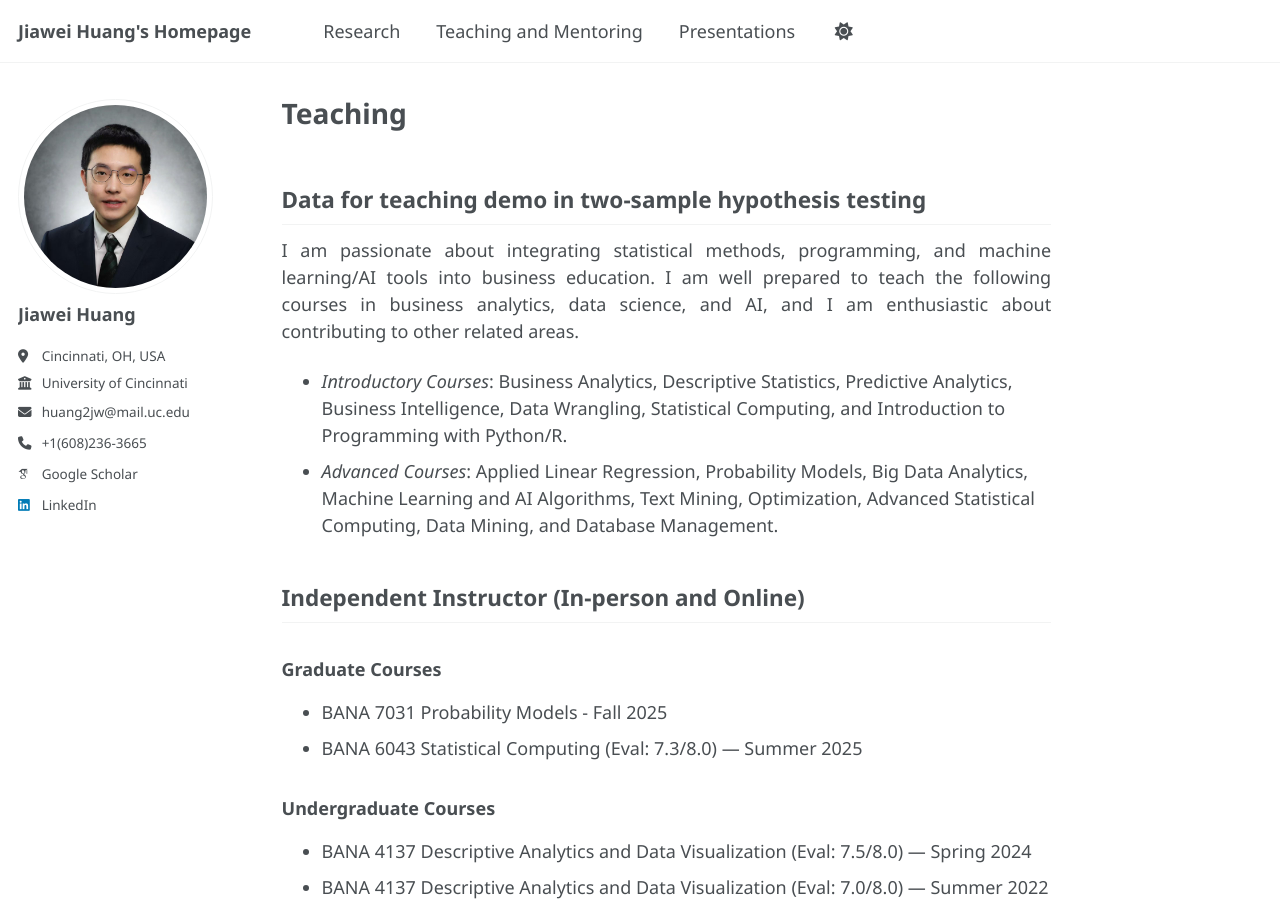
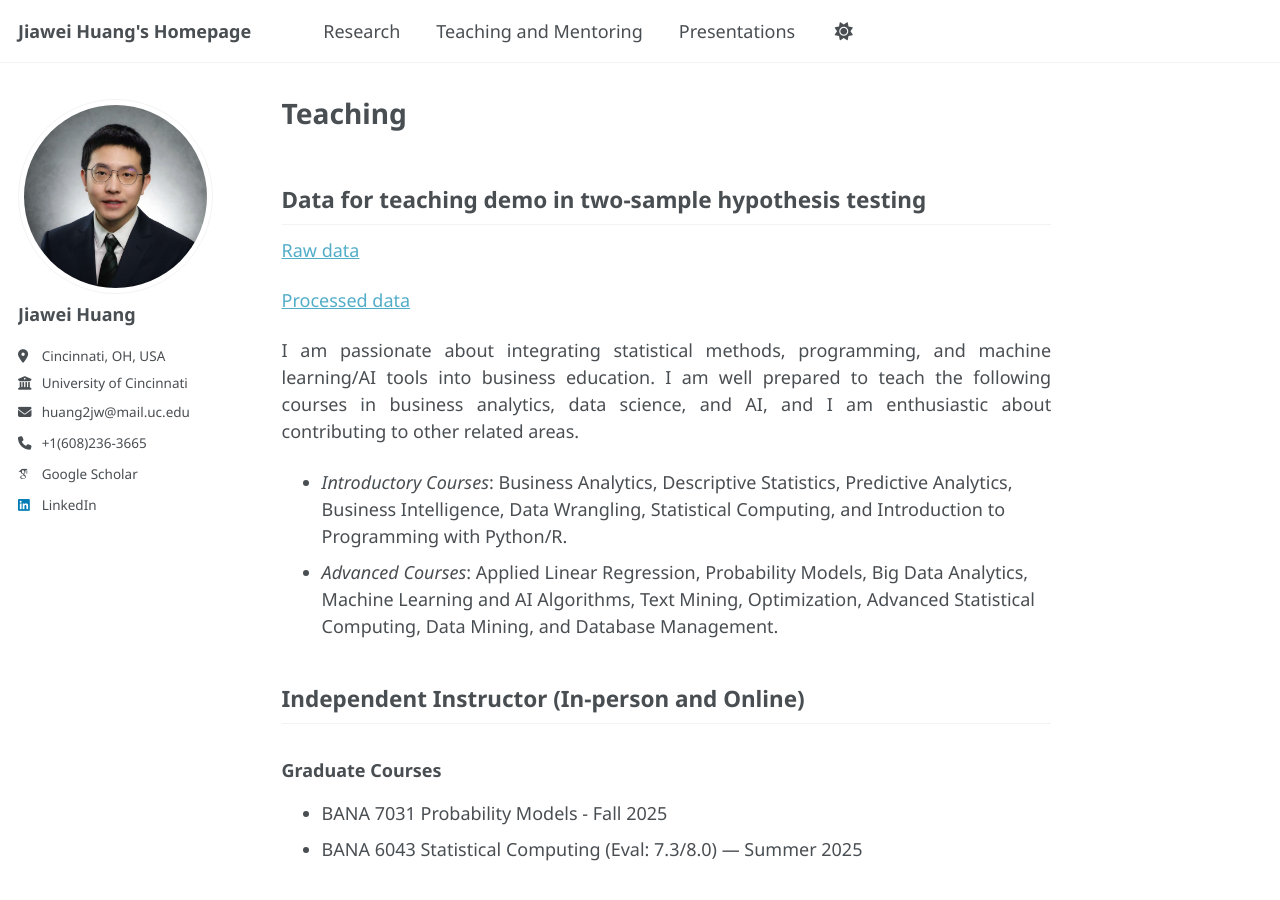
Before and after one commit to Jiawei98/Jiawei98.github.io, a Jekyll site: the page built from _pages/teaching.md, in a window 1280 px wide and 900 px high. Built offline with Jekyll 4.4.1, drawn with Linux system fonts in a browser that asks for light colours; some web fonts are replaced; a script that is not in the unit is left out.

Commit message:
Update teaching.md

```diff
--- a/_pages/teaching.md
+++ b/_pages/teaching.md
@@ -6,9 +6,9 @@ author_profile: true
 
 ## Data for teaching demo in two-sample hypothesis testing
 
+[Raw data](/files/scores.xlsx)
 
-
-
+[Processed data](/files/scores_analysis.xlsx)
 
 I am passionate about integrating statistical methods, programming, and machine learning/AI tools into business education. I am well prepared to teach the following courses in business analytics, data science, and AI, and I am enthusiastic about contributing to other related areas.
 
```
